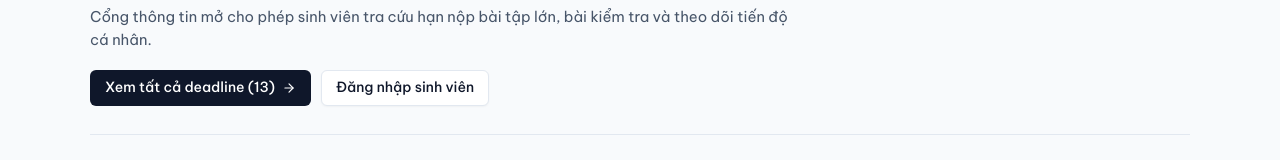
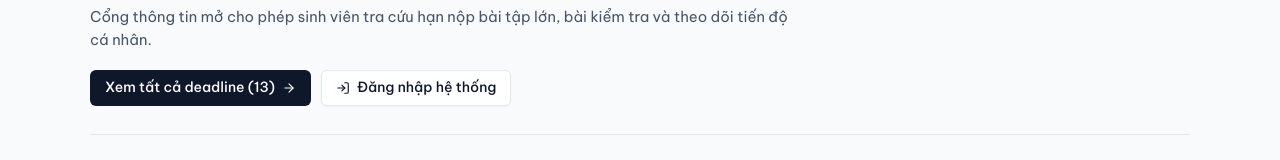
Before and after one commit to trungthongdo/B23DCCC153_LTWNC_BTH3, a Next.js app: page / in a window 1280 px wide. Shown: the part 173-333 px from the top of the page. Built offline with nearby package versions, Linux system fonts and the light colour scheme; no server answers.

Commit message:
feat: make homepage hero and login page dynamically react to session state

```diff
--- a/src/app/(public)/page.tsx
+++ b/src/app/(public)/page.tsx
@@ -5,6 +5,7 @@ import { ArrowRight, ChevronRight, BookOpen } from 'lucide-react';
 import { getSubjects, getDeadlines } from '@/lib/data';
 import { authOptions } from '@/lib/auth';
 import DeadlineCard from '@/components/DeadlineCard';
+import HomeHeroActions from '@/components/HomeHeroActions';
 
 // CHIẾN LƯỢC RENDER: SSG (Static Site Generation)
 export const dynamic = 'force-static';
@@ -61,22 +62,7 @@ export default async function HomePage() {
             Cổng thông tin mở cho phép sinh viên tra cứu hạn nộp bài tập lớn, bài kiểm tra và theo dõi tiến độ cá nhân.
           </p>
 
-          <div style={{ display: 'flex', alignItems: 'center', gap: '10px', flexWrap: 'wrap' }}>
-            <Link href="/deadlines" className="btn btn-primary" id="home-view-deadlines-btn">
-              <span>Xem tất cả deadline ({deadlines.length})</span>
-              <ArrowRight size={14} />
-            </Link>
-
-            {!session ? (
-              <Link href="/login" className="btn btn-secondary" id="home-login-btn">
-                <span>Đăng nhập sinh viên</span>
-              </Link>
-            ) : (
-              <Link href="/dashboard" className="btn btn-secondary" id="home-dashboard-btn">
-                <span>Vào Dashboard của tôi</span>
-              </Link>
-            )}
-          </div>
+          <HomeHeroActions deadlinesCount={deadlines.length} />
         </div>
       </section>
 
--- /dev/null
+++ b/src/components/HomeHeroActions.tsx
@@ -0,0 +1,79 @@
+'use client';
+
+import React from 'react';
+import Link from 'next/link';
+import { useSession } from 'next-auth/react';
+import { ArrowRight, LayoutDashboard, Shield, LogIn } from 'lucide-react';
+
+interface HomeHeroActionsProps {
+  deadlinesCount: number;
+}
+
+export default function HomeHeroActions({ deadlinesCount }: HomeHeroActionsProps) {
+  const { data: session, status } = useSession();
+
+  const isAdmin = session?.user?.role === 'admin';
+  const isAuthenticated = status === 'authenticated' && !!session?.user;
+
+  return (
+    <div>
+      {isAuthenticated && (
+        <div
+          style={{
+            display: 'inline-flex',
+            alignItems: 'center',
+            gap: '8px',
+            padding: '5px 12px',
+            borderRadius: 'var(--radius-full)',
+            backgroundColor: 'var(--accent-subtle)',
+            border: '1px solid var(--border-color)',
+            fontSize: '0.8125rem',
+            color: 'var(--text-main)',
+            marginBottom: '14px',
+          }}
+        >
+          {isAdmin ? (
+            <Shield size={13} style={{ color: 'var(--ptit-red)' }} />
+          ) : (
+            <div
+              style={{
+                width: '6px',
+                height: '6px',
+                borderRadius: '50%',
+                backgroundColor: 'var(--success-text)',
+              }}
+            />
+          )}
+          <span>
+            Đang đăng nhập: <strong>{session.user.name}</strong> ({isAdmin ? 'Lớp trưởng' : 'Sinh viên'})
+          </span>
+        </div>
+      )}
+
+      <div style={{ display: 'flex', alignItems: 'center', gap: '10px', flexWrap: 'wrap' }}>
+        <Link href="/deadlines" className="btn btn-primary" id="home-view-deadlines-btn">
+          <span>Xem tất cả deadline ({deadlinesCount})</span>
+          <ArrowRight size={14} />
+        </Link>
+
+        {isAuthenticated ? (
+          <Link
+            href={isAdmin ? '/admin' : '/dashboard'}
+            className="btn btn-secondary"
+            id="home-dashboard-btn"
+            style={{ fontWeight: 600 }}
+          >
+            <LayoutDashboard size={14} style={{ color: isAdmin ? 'var(--ptit-red)' : 'var(--primary)' }} />
+            <span>{isAdmin ? 'Vào Trang quản trị' : 'Vào Bảng điều khiển'}</span>
+            <ArrowRight size={13} />
+          </Link>
+        ) : (
+          <Link href="/login" className="btn btn-secondary" id="home-login-btn">
+            <LogIn size={14} />
+            <span>Đăng nhập hệ thống</span>
+          </Link>
+        )}
+      </div>
+    </div>
+  );
+}
--- a/src/data/deadlines.json
+++ b/src/data/deadlines.json
@@ -10,7 +10,8 @@
     "createdBy": "admin@ptit.edu.vn",
     "id": "13",
     "completedBy": [
-      "2"
+      "2",
+      "165412721"
     ],
     "createdAt": "2026-10-27T08:22:06.993Z"
   },
@@ -24,7 +25,8 @@
     "priority": "medium",
     "type": "assignment",
     "completedBy": [
-      "2"
+      "2",
+      "165412721"
     ],
     "createdAt": "2026-10-10T08:00:00.000Z",
     "createdBy": "admin@ptit.edu.vn"
@@ -40,7 +42,8 @@
     "type": "assignment",
     "completedBy": [
       "1",
-      "2"
+      "2",
+      "165412721"
     ],
     "createdAt": "2026-10-20T08:00:00.000Z",
     "createdBy": "admin@ptit.edu.vn"
```
Also changed, not shown: src/app/(public)/login/page.tsx (+9 -1 lines).
